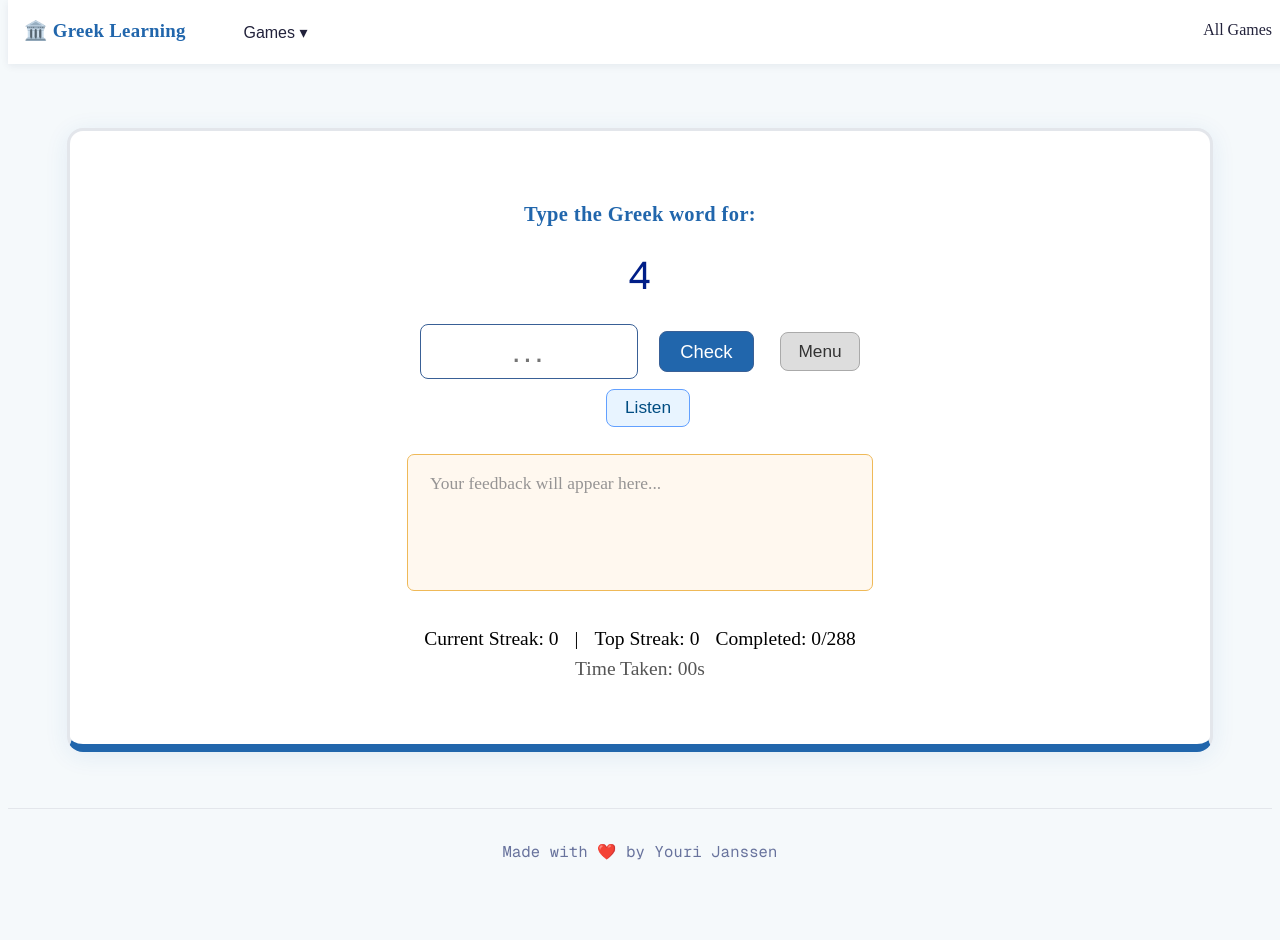
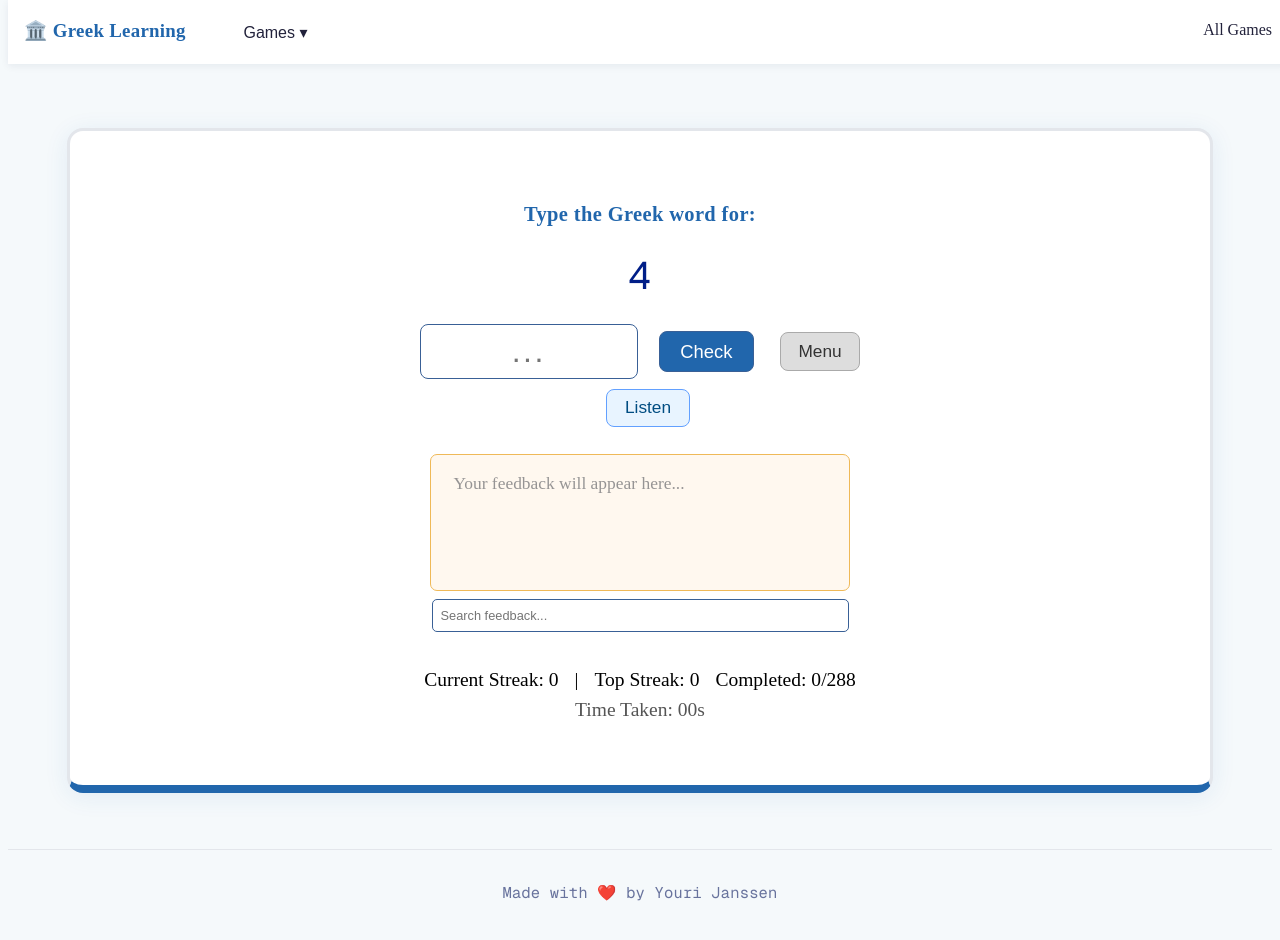
Before and after one commit to yourijanssen/GreekLearningGameTS, a Next.js app: page /games/numbers in a window 1280 px wide. Before the commit the page ends 901 px from the top, so only its background shows below. Built offline with nearby package versions, Linux system fonts and the light colour scheme.

Commit message:
added searchable log

```diff
--- a/components/gameUI/FeedbackHistory.tsx
+++ b/components/gameUI/FeedbackHistory.tsx
@@ -1,6 +1,5 @@
-// FeedbackHistory.tsx
 import { FeedbackLogProps } from "@/types/game";
-import React from "react";
+import React, { useState } from "react";
 
 /**
  * Component to display the history of feedback messages for user answers.
@@ -9,11 +8,22 @@ import React from "react";
  * @returns {JSX.Element} The rendered feedback history log.
  */
 const FeedbackLog: React.FC<FeedbackLogProps> = ({ log }) => {
+  const [query, setQuery] = useState("");
+
+  const filteredLog = log.filter((msg) =>
+    msg.toLowerCase().includes(query.toLowerCase())
+  );
+
   return (
     <div
       style={{
         margin: "1.7rem auto 0",
         maxWidth: 420,
+      }}
+    >
+
+      <div
+        style={{
           minHeight: 100,
           background: "#fff8ef",
           border: "1px solid #efb958",
@@ -25,13 +35,15 @@ const FeedbackLog: React.FC<FeedbackLogProps> = ({ log }) => {
           maxHeight: 200,
         }}
       >
-      {log.length === 0 ? (
+        {filteredLog.length === 0 ? (
           <span style={{ color: "#969494" }}>
-          Your feedback will appear here...
+            {log.length === 0
+              ? "Your feedback will appear here..."
+              : "No matching feedback found."}
           </span>
         ) : (
           <ul style={{ margin: 0, paddingLeft: 18 }}>
-          {log.map((msg, i) => (
+            {filteredLog.map((msg, i) => (
               <li key={i} style={{ marginBottom: 3 }}>
                 {msg}
               </li>
@@ -39,6 +51,23 @@ const FeedbackLog: React.FC<FeedbackLogProps> = ({ log }) => {
           </ul>
         )}
       </div>
+            <input
+        type="text"
+        placeholder="Search feedback..."
+        value={query}
+        onChange={(e) => setQuery(e.target.value)}
+        style={{
+          width: "95%",
+          padding: "0.5rem",
+          marginBottom: "0rem",
+          marginTop: "0.5rem",
+          borderRadius: 5,
+          border: "px solid #ccc",
+          fontSize: "0.8rem",
+        }}
+      />
+    </div>
+
   );
 };
 
```
Also changed, not shown: styles/feedbackLog.css (added, +27 -0 lines). Lines whose indentation alone changed are shown as unchanged.
